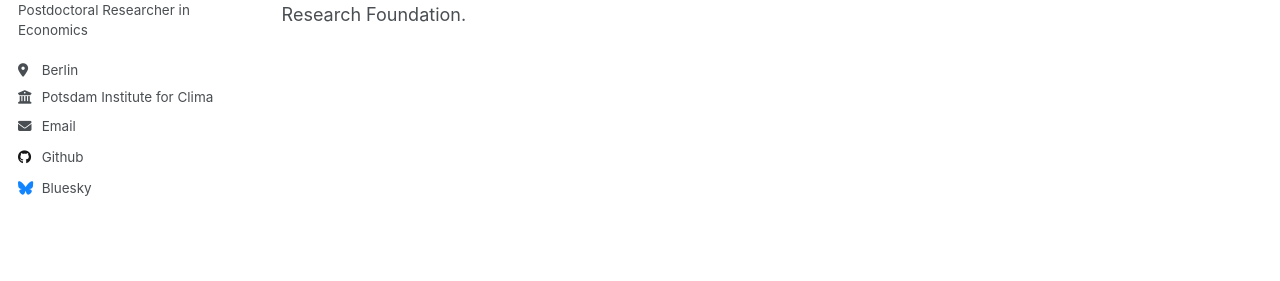
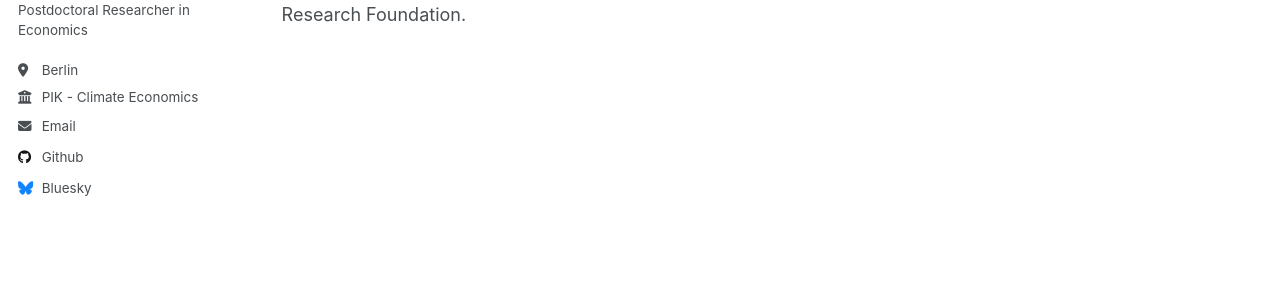
Before and after one commit to johannesgalle/johannesgalle.github.io, a Jekyll site: the page built from _pages/about.md, in a window 1280 px wide. Shown: the part 282-563 px from the top of the page. Built offline with Jekyll 4.4.1, drawn with Linux system fonts in a browser that asks for light colours.

Commit message:
Update _config.yml

```diff
--- a/_config.yml
+++ b/_config.yml
@@ -26,9 +26,9 @@ author:
   pronouns         : # example: "she/her"
   bio              : "Postdoctoral Researcher in Economics"
   location         : "Berlin"
-  employer         : "Potsdam Institute for Climate Imapct Research"
+  employer         : "PIK - Climate Economics"
   uri              : # URL
-  email            : "none@example.org"
+  email            : "jgalle@pil-potsdam.de"
 
   # Academic websites
   arxiv            : # URL - Update with the correct link to your profile
```
